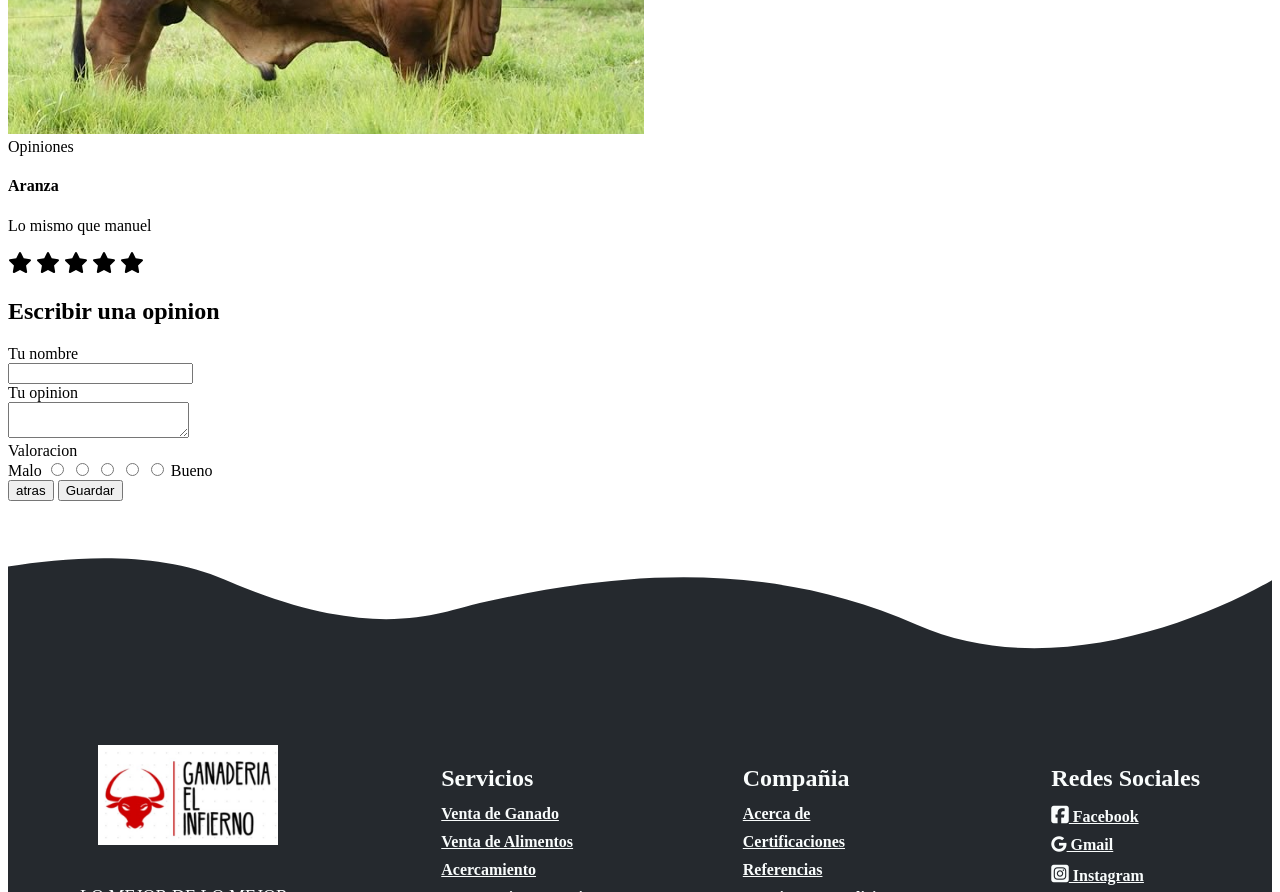
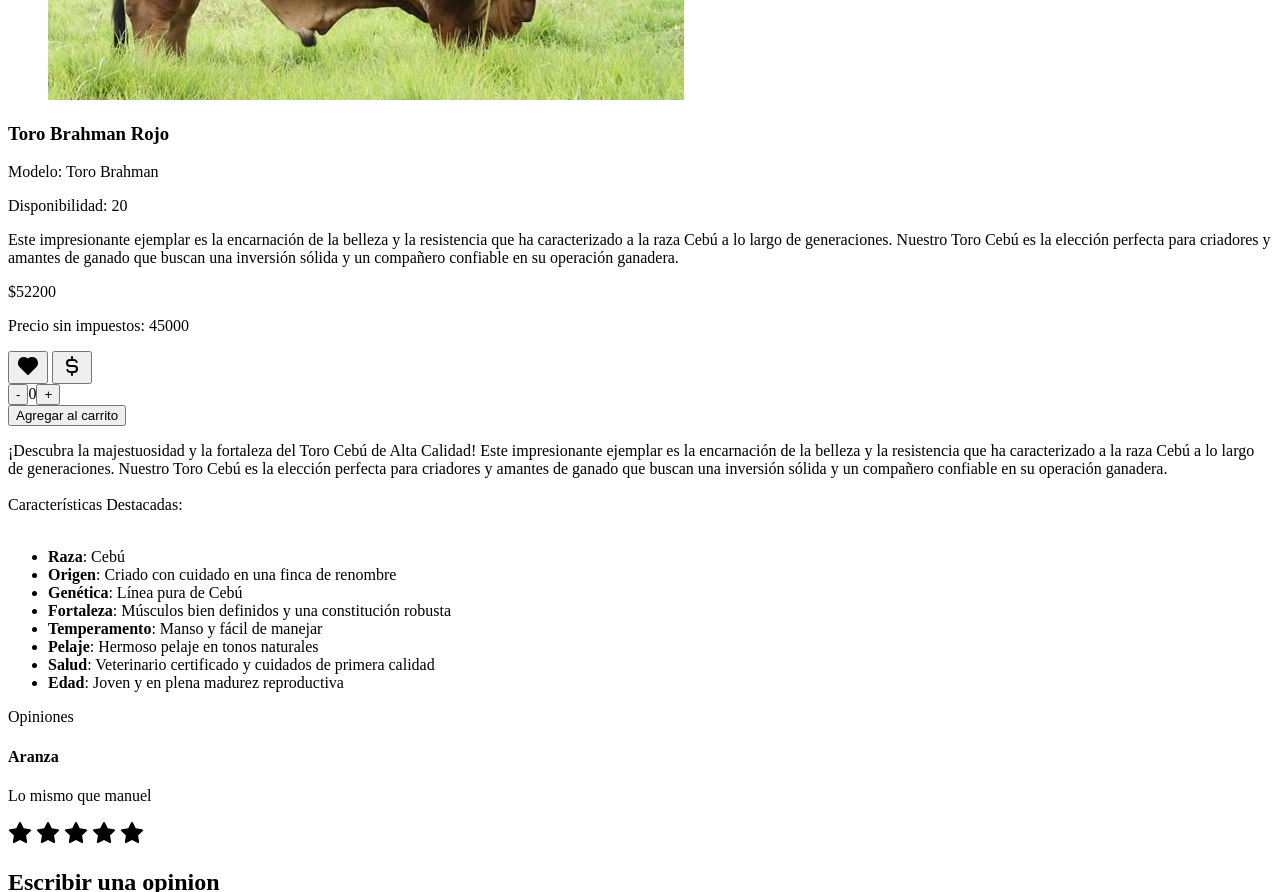
Before and after one commit to Congal-Club/ganaderia-el-infierno, an Astro site: page /products/toro-brahman-rojo in a window 1280 px wide. Shown: the part 940-1832 px from the top of the page. Built offline with nearby package versions, Linux system fonts and the light colour scheme; Astro itself is replaced by a stand-in of ours; data requests are answered from the project's data file.

Commit message:
Initialize product screen

```diff
--- /dev/null
+++ b/src/components/islands/AddToCart.jsx
@@ -0,0 +1,27 @@
+import { useState } from "react"
+
+export default function AddToCart({ id, stock }) {
+    const [quantity, setQuantity] = useState(0)
+
+    return (
+        <section>
+            <div>
+                <button>
+                    -
+                </button>
+
+                <span>
+                    {quantity}
+                </span>
+
+                <button>
+                    +
+                </button>
+            </div>
+
+            <button>
+                Agregar al carrito
+            </button>
+        </section>
+    )
+}
--- /dev/null
+++ b/src/components/islands/Description.jsx
@@ -0,0 +1,5 @@
+export default function Description({ description }) {
+    return (
+        <div dangerouslySetInnerHTML={{ __html: description }} />
+    )
+}
--- a/src/data/db.json
+++ b/src/data/db.json
@@ -13,7 +13,7 @@
       "width": 1.3,
       "height": 1.5,
       "status": "disponible",
-      "description": "&lt;p&gt;¡Descubra la majestuosidad y la fortaleza del Toro Cebú de Alta Calidad! Este impresionante ejemplar es la encarnación de la belleza y la resistencia que ha caracterizado a la raza Cebú a lo largo de generaciones. Nuestro Toro Cebú es la elección perfecta para criadores y amantes de ganado que buscan una inversión sólida y un compañero confiable en su operación ganadera.&lt;br /&gt; <br/>Características Destacadas:&lt;/p&gt; <br/><br/>&lt;ul&gt;<br/>&lt;li&gt;&lt;strong&gt;Raza&lt;/strong&gt;: Cebú&lt;/li&gt;<br/>&lt;li&gt;&lt;strong&gt;Origen&lt;/strong&gt;: Criado con cuidado en una finca de renombre&lt;/li&gt;<br/>&lt;li&gt;&lt;strong&gt;Genética&lt;/strong&gt;: Línea pura de Cebú&lt;/li&gt;<br/>&lt;li&gt;&lt;strong&gt;Fortaleza&lt;/strong&gt;: Músculos bien definidos y una constitución robusta&lt;/li&gt;<br/>&lt;li&gt;&lt;strong&gt;Temperamento&lt;/strong&gt;: Manso y fácil de manejar&lt;/li&gt;<br/>&lt;li&gt;&lt;strong&gt;Pelaje&lt;/strong&gt;: Hermoso pelaje en tonos naturales&lt;/li&gt;<br/>&lt;li&gt;&lt;strong&gt;Salud&lt;/strong&gt;: Veterinario certificado y cuidados de primera calidad&lt;/li&gt;<br/>&lt;li&gt;&lt;strong&gt;Edad&lt;/strong&gt;: Joven y en plena madurez reproductiva&lt;/li&gt;<br/>&lt;/ul&gt;",
+      "description": "<p>¡Descubra la majestuosidad y la fortaleza del Toro Cebú de Alta Calidad! Este impresionante ejemplar es la encarnación de la belleza y la resistencia que ha caracterizado a la raza Cebú a lo largo de generaciones. Nuestro Toro Cebú es la elección perfecta para criadores y amantes de ganado que buscan una inversión sólida y un compañero confiable en su operación ganadera.<br /> <br/>Características Destacadas:</p><ul><br/><li><strong>Raza</strong>: Cebú</li><li><strong>Origen</strong>: Criado con cuidado en una finca de renombre</li><li><strong>Genética</strong>: Línea pura de Cebú</li><li><strong>Fortaleza</strong>: Músculos bien definidos y una constitución robusta</li><li><strong>Temperamento</strong>: Manso y fácil de manejar</li><li><strong>Pelaje</strong>: Hermoso pelaje en tonos naturales</li><li><strong>Salud</strong>: Veterinario certificado y cuidados de primera calidad</li><li><strong>Edad</strong>: Joven y en plena madurez reproductiva</li></ul>",
       "short-description": "Este impresionante ejemplar es la encarnación de la belleza y la resistencia que ha caracterizado a la raza Cebú a lo largo de generaciones. Nuestro Toro Cebú es la elección perfecta para criadores y amantes de ganado que buscan una inversión sólida y un compañero confiable en su operación ganadera.",
       "name": "Toro Cebú de Alta Calidad",
       "tag": ["toro", "cebu", "engorda"],
@@ -33,7 +33,7 @@
       "width": 1.2,
       "height": 1.45,
       "status": "disponible",
-      "description": "&lt;p&gt;¡Descubra la majestuosidad y la fortaleza del Toro Cebú de Alta Calidad! Este impresionante ejemplar es la encarnación de la belleza y la resistencia que ha caracterizado a la raza Cebú a lo largo de generaciones. Nuestro Toro Cebú es la elección perfecta para criadores y amantes de ganado que buscan una inversión sólida y un compañero confiable en su operación ganadera.&lt;br /&gt; <br/>Características Destacadas:&lt;/p&gt; <br/><br/>&lt;ul&gt;<br/>&lt;li&gt;&lt;strong&gt;Raza&lt;/strong&gt;: Cebú&lt;/li&gt;<br/>&lt;li&gt;&lt;strong&gt;Origen&lt;/strong&gt;: Criado con cuidado en una finca de renombre&lt;/li&gt;<br/>&lt;li&gt;&lt;strong&gt;Genética&lt;/strong&gt;: Línea pura de Cebú&lt;/li&gt;<br/>&lt;li&gt;&lt;strong&gt;Fortaleza&lt;/strong&gt;: Músculos bien definidos y una constitución robusta&lt;/li&gt;<br/>&lt;li&gt;&lt;strong&gt;Temperamento&lt;/strong&gt;: Manso y fácil de manejar&lt;/li&gt;<br/>&lt;li&gt;&lt;strong&gt;Pelaje&lt;/strong&gt;: Hermoso pelaje en tonos naturales&lt;/li&gt;<br/>&lt;li&gt;&lt;strong&gt;Salud&lt;/strong&gt;: Veterinario certificado y cuidados de primera calidad&lt;/li&gt;<br/>&lt;li&gt;&lt;strong&gt;Edad&lt;/strong&gt;: Joven y en plena madurez reproductiva&lt;/li&gt;<br/>&lt;/ul&gt;",
+      "description": "<p>¡Descubra la majestuosidad y la fortaleza del Toro Cebú de Alta Calidad! Este impresionante ejemplar es la encarnación de la belleza y la resistencia que ha caracterizado a la raza Cebú a lo largo de generaciones. Nuestro Toro Cebú es la elección perfecta para criadores y amantes de ganado que buscan una inversión sólida y un compañero confiable en su operación ganadera.<br /> <br/>Características Destacadas:</p><ul><br/><li><strong>Raza</strong>: Cebú</li><li><strong>Origen</strong>: Criado con cuidado en una finca de renombre</li><li><strong>Genética</strong>: Línea pura de Cebú</li><li><strong>Fortaleza</strong>: Músculos bien definidos y una constitución robusta</li><li><strong>Temperamento</strong>: Manso y fácil de manejar</li><li><strong>Pelaje</strong>: Hermoso pelaje en tonos naturales</li><li><strong>Salud</strong>: Veterinario certificado y cuidados de primera calidad</li><li><strong>Edad</strong>: Joven y en plena madurez reproductiva</li></ul>",
       "short-description": "Este impresionante ejemplar es la encarnación de la belleza y la resistencia que ha caracterizado a la raza Cebú a lo largo de generaciones. Nuestro Toro Cebú es la elección perfecta para criadores y amantes de ganado que buscan una inversión sólida y un compañero confiable en su operación ganadera.",
       "name": "Toro Brahman Rojo",
       "tag": ["toro", "brahman"],
@@ -54,7 +54,7 @@
       "width": 1.3,
       "height": 1.5,
       "status": "disponible",
-      "description": "&lt;p&gt;¡Descubra la majestuosidad y la fortaleza del Toro Cebú de Alta Calidad! Este impresionante ejemplar es la encarnación de la belleza y la resistencia que ha caracterizado a la raza Cebú a lo largo de generaciones. Nuestro Toro Cebú es la elección perfecta para criadores y amantes de ganado que buscan una inversión sólida y un compañero confiable en su operación ganadera.&lt;br /&gt; <br/>Características Destacadas:&lt;/p&gt; <br/><br/>&lt;ul&gt;<br/>&lt;li&gt;&lt;strong&gt;Raza&lt;/strong&gt;: Cebú&lt;/li&gt;<br/>&lt;li&gt;&lt;strong&gt;Origen&lt;/strong&gt;: Criado con cuidado en una finca de renombre&lt;/li&gt;<br/>&lt;li&gt;&lt;strong&gt;Genética&lt;/strong&gt;: Línea pura de Cebú&lt;/li&gt;<br/>&lt;li&gt;&lt;strong&gt;Fortaleza&lt;/strong&gt;: Músculos bien definidos y una constitución robusta&lt;/li&gt;<br/>&lt;li&gt;&lt;strong&gt;Temperamento&lt;/strong&gt;: Manso y fácil de manejar&lt;/li&gt;<br/>&lt;li&gt;&lt;strong&gt;Pelaje&lt;/strong&gt;: Hermoso pelaje en tonos naturales&lt;/li&gt;<br/>&lt;li&gt;&lt;strong&gt;Salud&lt;/strong&gt;: Veterinario certificado y cuidados de primera calidad&lt;/li&gt;<br/>&lt;li&gt;&lt;strong&gt;Edad&lt;/strong&gt;: Joven y en plena madurez reproductiva&lt;/li&gt;<br/>&lt;/ul&gt;",
+      "description": "<p>¡Descubra la majestuosidad y la fortaleza del Toro Cebú de Alta Calidad! Este impresionante ejemplar es la encarnación de la belleza y la resistencia que ha caracterizado a la raza Cebú a lo largo de generaciones. Nuestro Toro Cebú es la elección perfecta para criadores y amantes de ganado que buscan una inversión sólida y un compañero confiable en su operación ganadera.<br /> <br/>Características Destacadas:</p><ul><br/><li><strong>Raza</strong>: Cebú</li><li><strong>Origen</strong>: Criado con cuidado en una finca de renombre</li><li><strong>Genética</strong>: Línea pura de Cebú</li><li><strong>Fortaleza</strong>: Músculos bien definidos y una constitución robusta</li><li><strong>Temperamento</strong>: Manso y fácil de manejar</li><li><strong>Pelaje</strong>: Hermoso pelaje en tonos naturales</li><li><strong>Salud</strong>: Veterinario certificado y cuidados de primera calidad</li><li><strong>Edad</strong>: Joven y en plena madurez reproductiva</li></ul>",
       "short-description": "Este impresionante ejemplar es la encarnación de la belleza y la resistencia que ha caracterizado a la raza Cebú a lo largo de generaciones. Nuestro Toro Cebú es la elección perfecta para criadores y amantes de ganado que buscan una inversión sólida y un compañero confiable en su operación ganadera.",
       "name": "Toro Cebú de Alta Calidad",
       "tag": ["toro", "cebu", "engorda"],
@@ -75,7 +75,7 @@
       "width": 1.3,
       "height": 1.5,
       "status": "disponible",
-      "description": "&lt;p&gt;¡Descubra la majestuosidad y la fortaleza del Toro Cebú de Alta Calidad! Este impresionante ejemplar es la encarnación de la belleza y la resistencia que ha caracterizado a la raza Cebú a lo largo de generaciones. Nuestro Toro Cebú es la elección perfecta para criadores y amantes de ganado que buscan una inversión sólida y un compañero confiable en su operación ganadera.&lt;br /&gt; <br/>Características Destacadas:&lt;/p&gt; <br/><br/>&lt;ul&gt;<br/>&lt;li&gt;&lt;strong&gt;Raza&lt;/strong&gt;: Cebú&lt;/li&gt;<br/>&lt;li&gt;&lt;strong&gt;Origen&lt;/strong&gt;: Criado con cuidado en una finca de renombre&lt;/li&gt;<br/>&lt;li&gt;&lt;strong&gt;Genética&lt;/strong&gt;: Línea pura de Cebú&lt;/li&gt;<br/>&lt;li&gt;&lt;strong&gt;Fortaleza&lt;/strong&gt;: Músculos bien definidos y una constitución robusta&lt;/li&gt;<br/>&lt;li&gt;&lt;strong&gt;Temperamento&lt;/strong&gt;: Manso y fácil de manejar&lt;/li&gt;<br/>&lt;li&gt;&lt;strong&gt;Pelaje&lt;/strong&gt;: Hermoso pelaje en tonos naturales&lt;/li&gt;<br/>&lt;li&gt;&lt;strong&gt;Salud&lt;/strong&gt;: Veterinario certificado y cuidados de primera calidad&lt;/li&gt;<br/>&lt;li&gt;&lt;strong&gt;Edad&lt;/strong&gt;: Joven y en plena madurez reproductiva&lt;/li&gt;<br/>&lt;/ul&gt;",
+      "description": "<p>¡Descubra la majestuosidad y la fortaleza del Toro Cebú de Alta Calidad! Este impresionante ejemplar es la encarnación de la belleza y la resistencia que ha caracterizado a la raza Cebú a lo largo de generaciones. Nuestro Toro Cebú es la elección perfecta para criadores y amantes de ganado que buscan una inversión sólida y un compañero confiable en su operación ganadera.<br /> <br/>Características Destacadas:</p><ul><br/><li><strong>Raza</strong>: Cebú</li><li><strong>Origen</strong>: Criado con cuidado en una finca de renombre</li><li><strong>Genética</strong>: Línea pura de Cebú</li><li><strong>Fortaleza</strong>: Músculos bien definidos y una constitución robusta</li><li><strong>Temperamento</strong>: Manso y fácil de manejar</li><li><strong>Pelaje</strong>: Hermoso pelaje en tonos naturales</li><li><strong>Salud</strong>: Veterinario certificado y cuidados de primera calidad</li><li><strong>Edad</strong>: Joven y en plena madurez reproductiva</li></ul>",
       "short-description": "Este impresionante ejemplar es la encarnación de la belleza y la resistencia que ha caracterizado a la raza Cebú a lo largo de generaciones. Nuestro Toro Cebú es la elección perfecta para criadores y amantes de ganado que buscan una inversión sólida y un compañero confiable en su operación ganadera.",
       "name": "Toro Cebú de Alta Calidad",
       "tag": ["toro", "cebu", "engorda"],
--- a/src/pages/products/[slug].astro
+++ b/src/pages/products/[slug].astro
@@ -4,6 +4,10 @@ import type { Product, Review as ReviewType } from '../../types/products'
 import ReviewForm from '../../components/ReviewForm.astro'
 import Review from '../../components/Review.astro'
 import Layout from '../../layouts/Layout.astro'
+import Description from '../../components/islands/Description'
+import Heart from '../../components/icons/Heart.astro'
+import ShopBill from '../../components/icons/ShopBill.astro'
+import AddToCart from '../../components/islands/AddToCart'
 
 interface Props{
   product: Product
@@ -24,8 +28,76 @@ const { product } = Astro.props
 ---
 
 <Layout title={`Ganadería el infierno | ${product.name}`} showSlider={false}>
-  <p>{slug}</p>
-  <img src={product?.image} alt="">
+  <div class="w-full">
+    <section>
+      <figure>
+        <img
+          src={product.image}
+          alt={product.name}
+        />
+      </figure>
+
+      <footer>
+        {product.images.map((image) => (
+          <img
+            src={image}
+            alt={product.name}
+          />
+        ))}
+      </footer>
+    </section>
+
+    <section>
+      <h3>
+        {product.name}
+      </h3>
+
+      <p>
+        Modelo: {product.model}
+      </p>
+
+      <p>
+        Disponibilidad: <span>{product.stock}</span>
+      </p>
+
+      <p>
+        {product['short-description']}
+      </p>
+
+      <p>
+        ${(product.price * 1.16)}
+      </p>
+
+      <p>
+        Precio sin impuestos: <span>{product.price}</span>
+      </p>
+
+      <div>
+        <button>
+          <Heart />
+        </button>
+
+        <button>
+          <ShopBill />
+        </button>
+      </div>
+
+      <AddToCart
+        id={product.id}
+        stock={product.stock}
+        transition:persist
+        client:load
+      />
+
+      <Description
+        description={product.description}
+        transition:persist
+        client:load
+      />
+    </section>
+  </div>
+
+
   <div>
     <div>
       <a class="text-blue-600 my-4 inline-block">Opiniones</a>
```
